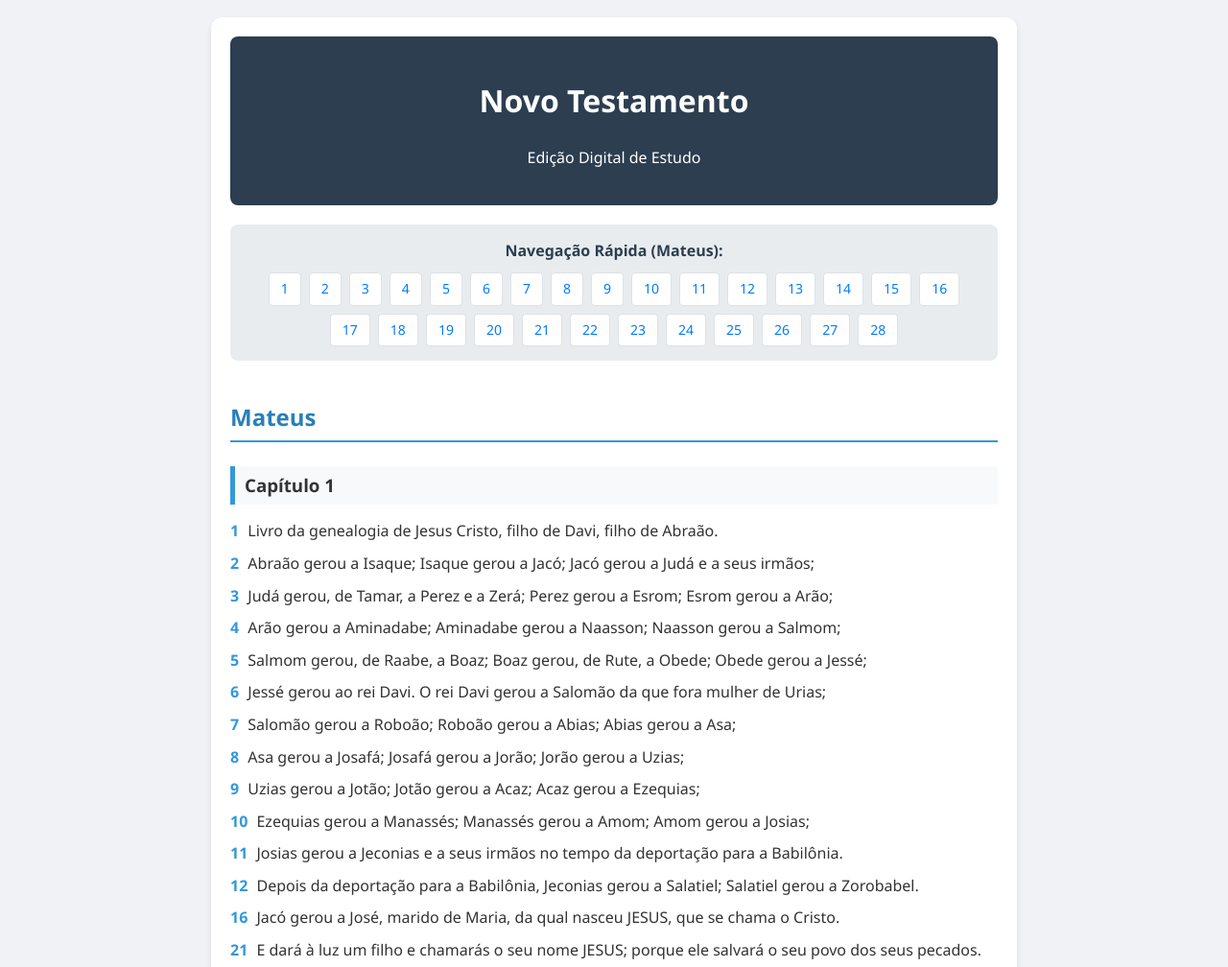
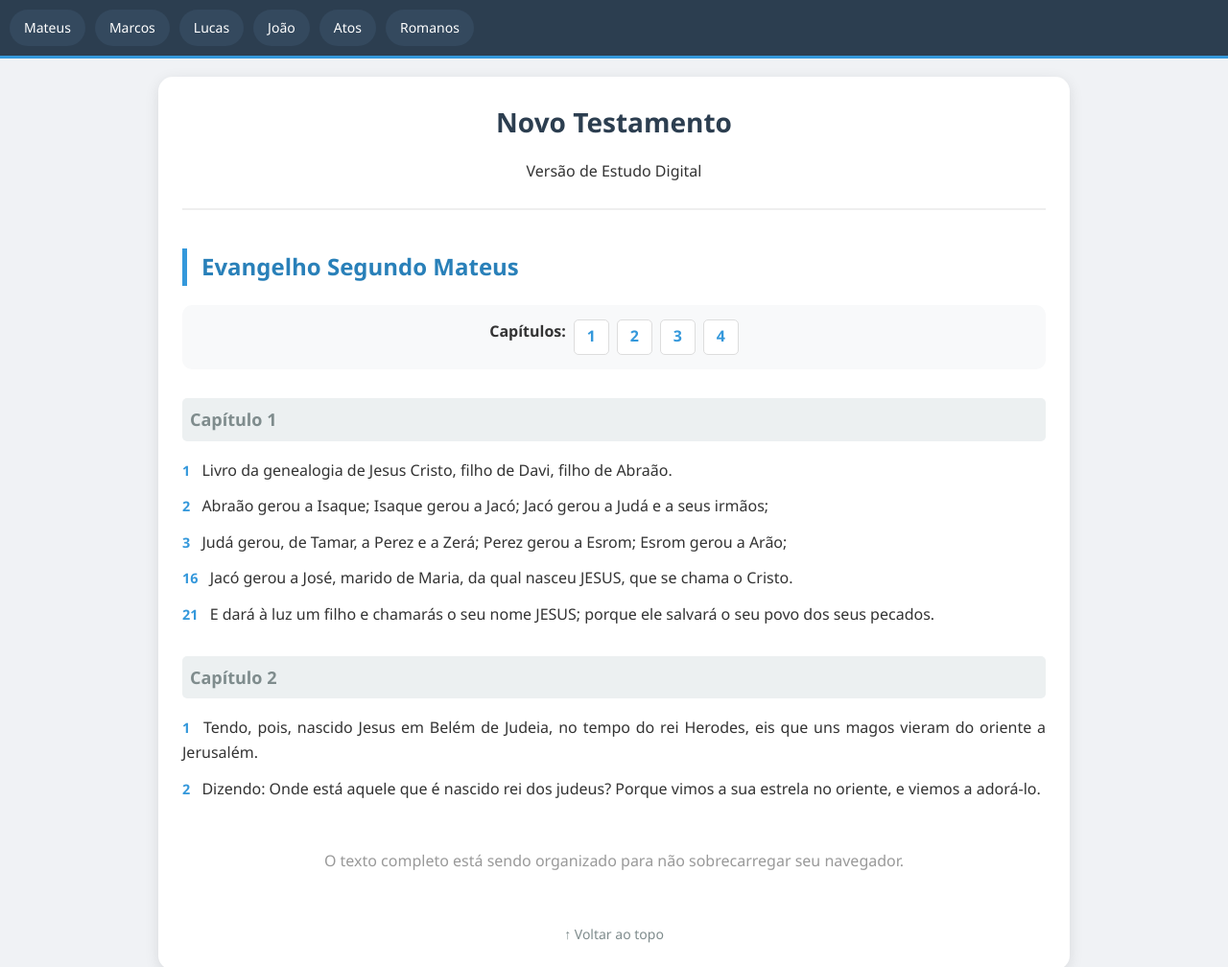
Before and after one commit to seirviza50-wq/novo_testamento, a plain HTML site: page index.html in a window 1280 px wide. Shown: the top 1008 px of the page at 96% size. Drawn offline with Linux system fonts and the light colour scheme.

Commit message:
Update index.html

```diff
--- a/index.html
+++ b/index.html
@@ -3,71 +3,82 @@
 <head>
     <meta charset="utf-8">
     <meta name="viewport" content="width=device-width, initial-scale=1.0">
-    <title>Novo Testamento</title>
+    <title>Novo Testamento - Edição Digital</title>
     <style>
-        body { font-family: 'Segoe UI', sans-serif; line-height: 1.6; padding: 10px; background-color: #f0f2f5; color: #333; }
-        .container { max-width: 800px; margin: auto; background: white; padding: 20px; border-radius: 12px; box-shadow: 0 4px 6px rgba(0,0,0,0.1); }
-        .header { text-align: center; background: #2c3e50; color: white; padding: 20px; border-radius: 8px; margin-bottom: 20px; }
+        /* Estilos Gerais */
+        body { font-family: 'Segoe UI', system-ui, sans-serif; line-height: 1.6; background: #f0f2f5; margin: 0; padding-top: 60px; color: #333; }
+        .container { max-width: 900px; margin: 20px auto; background: white; padding: 25px; border-radius: 15px; box-shadow: 0 4px 15px rgba(0,0,0,0.1); }
 
-        /* Estilo do Índice no Cabeçalho */
-        .nav-box { background: #e9ecef; padding: 15px; border-radius: 8px; margin-bottom: 20px; text-align: center; }
-        .nav-title { font-weight: bold; margin-bottom: 10px; display: block; color: #2c3e50; }
-        .nav-links { display: flex; flex-wrap: wrap; gap: 8px; justify-content: center; }
-        .nav-links a { background: white; padding: 5px 12px; border-radius: 4px; text-decoration: none; color: #007bff; border: 1px solid #dee2e6; font-size: 14px; }
-        .nav-links a:hover { background: #007bff; color: white; }
+        /* Menu Fixo no Topo */
+        .navbar { position: fixed; top: 0; left: 0; right: 0; background: #2c3e50; padding: 10px; display: flex; gap: 10px; overflow-x: auto; z-index: 1000; border-bottom: 3px solid #3498db; }
+        .navbar a { color: white; text-decoration: none; padding: 8px 15px; background: #34495e; border-radius: 20px; font-size: 14px; white-space: nowrap; transition: 0.3s; }
+        .navbar a:hover { background: #3498db; }
 
-        h2 { color: #2980b9; border-bottom: 2px solid #3498db; padding-bottom: 5px; margin-top: 40px; }
-        h3 { background: #f8f9fa; padding: 5px 10px; border-left: 5px solid #3498db; margin: 25px 0 15px 0; }
-        .verse { margin-bottom: 8px; display: block; text-align: justify; }
-        .v-num { font-weight: bold; color: #3498db; margin-right: 5px; }
+        /* Títulos */
+        .header { text-align: center; margin-bottom: 30px; border-bottom: 2px solid #eee; padding-bottom: 10px; }
+        h1 { color: #2c3e50; margin: 0; font-size: 28px; }
+        h2 { color: #2980b9; font-size: 24px; margin-top: 40px; border-left: 5px solid #3498db; padding-left: 15px; }
+
+        /* Navegação de Capítulos */
+        .chapter-nav { display: flex; flex-wrap: wrap; gap: 8px; margin: 20px 0; background: #f8f9fa; padding: 15px; border-radius: 10px; justify-content: center; }
+        .chapter-nav a { width: 35px; height: 35px; display: flex; align-items: center; justify-content: center; background: white; border: 1px solid #ddd; border-radius: 5px; text-decoration: none; color: #3498db; font-weight: bold; }
+        .chapter-nav a:hover { background: #3498db; color: white; }
+
+        /* Versículos */
+        .verse { display: block; margin-bottom: 12px; text-align: justify; }
+        .v-num { font-weight: bold; color: #3498db; margin-right: 8px; font-size: 0.9em; }
+        h3 { background: #ecf0f1; padding: 8px; border-radius: 5px; color: #7f8c8d; font-size: 18px; margin-top: 30px; }
+
+        /* Botão Voltar ao Topo */
+        .back-top { text-align: center; margin-top: 50px; }
+        .back-top a { text-decoration: none; color: #7f8c8d; font-size: 14px; }
     </style>
 </head>
 <body>
 
+<nav class="navbar">
+    <a href="#mateus">Mateus</a>
+    <a href="#marcos">Marcos</a>
+    <a href="#lucas">Lucas</a>
+    <a href="#joao">João</a>
+    <a href="#atos">Atos</a>
+    <a href="#romanos">Romanos</a>
+</nav>
+
 <div class="container">
     <div class="header">
         <h1>Novo Testamento</h1>
-        <p>Edição Digital de Estudo</p>
+        <p>Versão de Estudo Digital</p>
     </div>
 
-    <div class="nav-box">
-        <span class="nav-title">Navegação Rápida (Mateus):</span>
-        <div class="nav-links">
-            <a href="#cap1">1</a> <a href="#cap2">2</a> <a href="#cap3">3</a> <a href="#cap4">4</a> <a href="#cap5">5</a>
-            <a href="#cap6">6</a> <a href="#cap7">7</a> <a href="#cap8">8</a> <a href="#cap9">9</a> <a href="#cap10">10</a>
-            <a href="#cap11">11</a> <a href="#cap12">12</a> <a href="#cap13">13</a> <a href="#cap14">14</a> <a href="#cap15">15</a>
-            <a href="#cap16">16</a> <a href="#cap17">17</a> <a href="#cap18">18</a> <a href="#cap19">19</a> <a href="#cap20">20</a>
-            <a href="#cap21">21</a> <a href="#cap22">22</a> <a href="#cap23">23</a> <a href="#cap24">24</a> <a href="#cap25">25</a>
-            <a href="#cap26">26</a> <a href="#cap27">27</a> <a href="#cap28">28</a>
-        </div>
-    </div>
+    <section id="mateus">
+        <h2>Evangelho Segundo Mateus</h2>
 
-    <div class="book">
-        <h2>Mateus</h2>
+        <div class="chapter-nav">
+            <strong>Capítulos:</strong>
+            <a href="#mat1">1</a> <a href="#mat2">2</a> <a href="#mat3">3</a> <a href="#mat4">4</a>
+            </div>
 
-        <h3 id="cap1">Capítulo 1</h3>
+        <h3 id="mat1">Capítulo 1</h3>
         <span class="verse"><span class="v-num">1</span> Livro da genealogia de Jesus Cristo, filho de Davi, filho de Abraão.</span>
         <span class="verse"><span class="v-num">2</span> Abraão gerou a Isaque; Isaque gerou a Jacó; Jacó gerou a Judá e a seus irmãos;</span>
         <span class="verse"><span class="v-num">3</span> Judá gerou, de Tamar, a Perez e a Zerá; Perez gerou a Esrom; Esrom gerou a Arão;</span>
-        <span class="verse"><span class="v-num">4</span> Arão gerou a Aminadabe; Aminadabe gerou a Naasson; Naasson gerou a Salmom;</span>
-        <span class="verse"><span class="v-num">5</span> Salmom gerou, de Raabe, a Boaz; Boaz gerou, de Rute, a Obede; Obede gerou a Jessé;</span>
-        <span class="verse"><span class="v-num">6</span> Jessé gerou ao rei Davi. O rei Davi gerou a Salomão da que fora mulher de Urias;</span>
-        <span class="verse"><span class="v-num">7</span> Salomão gerou a Roboão; Roboão gerou a Abias; Abias gerou a Asa;</span>
-        <span class="verse"><span class="v-num">8</span> Asa gerou a Josafá; Josafá gerou a Jorão; Jorão gerou a Uzias;</span>
-        <span class="verse"><span class="v-num">9</span> Uzias gerou a Jotão; Jotão gerou a Acaz; Acaz gerou a Ezequias;</span>
-        <span class="verse"><span class="v-num">10</span> Ezequias gerou a Manassés; Manassés gerou a Amom; Amom gerou a Josias;</span>
-        <span class="verse"><span class="v-num">11</span> Josias gerou a Jeconias e a seus irmãos no tempo da deportação para a Babilônia.</span>
-        <span class="verse"><span class="v-num">12</span> Depois da deportação para a Babilônia, Jeconias gerou a Salatiel; Salatiel gerou a Zorobabel.</span>
         <span class="verse"><span class="v-num">16</span> Jacó gerou a José, marido de Maria, da qual nasceu JESUS, que se chama o Cristo.</span>
         <span class="verse"><span class="v-num">21</span> E dará à luz um filho e chamarás o seu nome JESUS; porque ele salvará o seu povo dos seus pecados.</span>
 
-        <h3 id="cap2">Capítulo 2</h3>
+        <h3 id="mat2">Capítulo 2</h3>
         <span class="verse"><span class="v-num">1</span> Tendo, pois, nascido Jesus em Belém de Judeia, no tempo do rei Herodes, eis que uns magos vieram do oriente a Jerusalém.</span>
         <span class="verse"><span class="v-num">2</span> Dizendo: Onde está aquele que é nascido rei dos judeus? Porque vimos a sua estrela no oriente, e viemos a adorá-lo.</span>
-        <span class="verse"><span class="v-num">11</span> E, entrando na casa, acharam o menino com Maria sua mãe e, prostrando-se, o adoraram; e abrindo os seus tesouros, ofertaram-lhe dádivas: ouro, incenso e mirra.</span>
+    </section>
 
-        <p style="text-align:center; color: gray;">... (Continuarei enviando os outros capítulos conforme você salvar este) ...</p>
+    <p style="text-align: center; color: #999; margin-top: 50px;">
+        O texto completo está sendo organizado para não sobrecarregar seu navegador.
+    </p>
+
+    <div class="back-top">
+        <a href="#">↑ Voltar ao topo</a>
     </div>
 </div>
+
 </body>
 </html>
```
